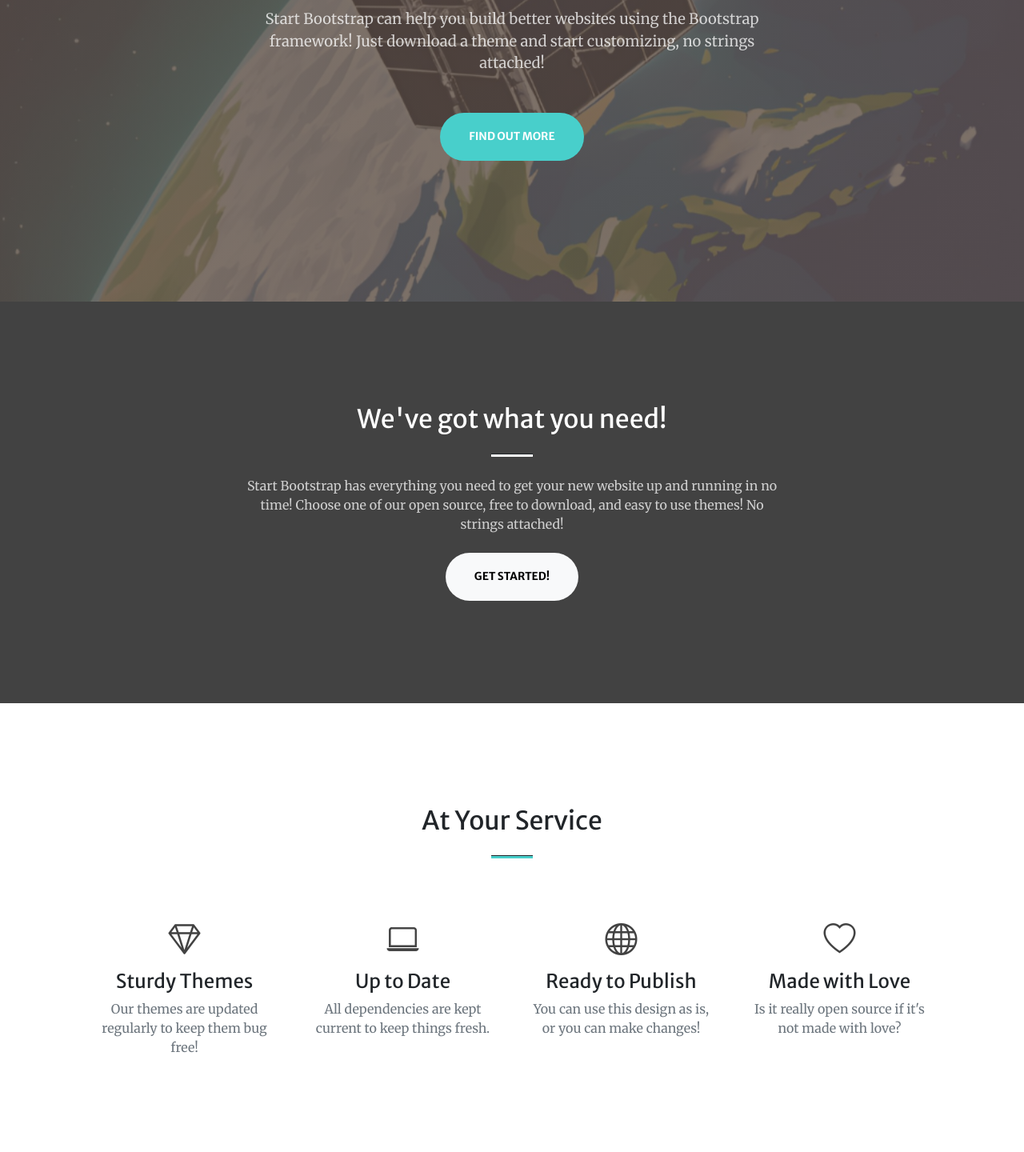
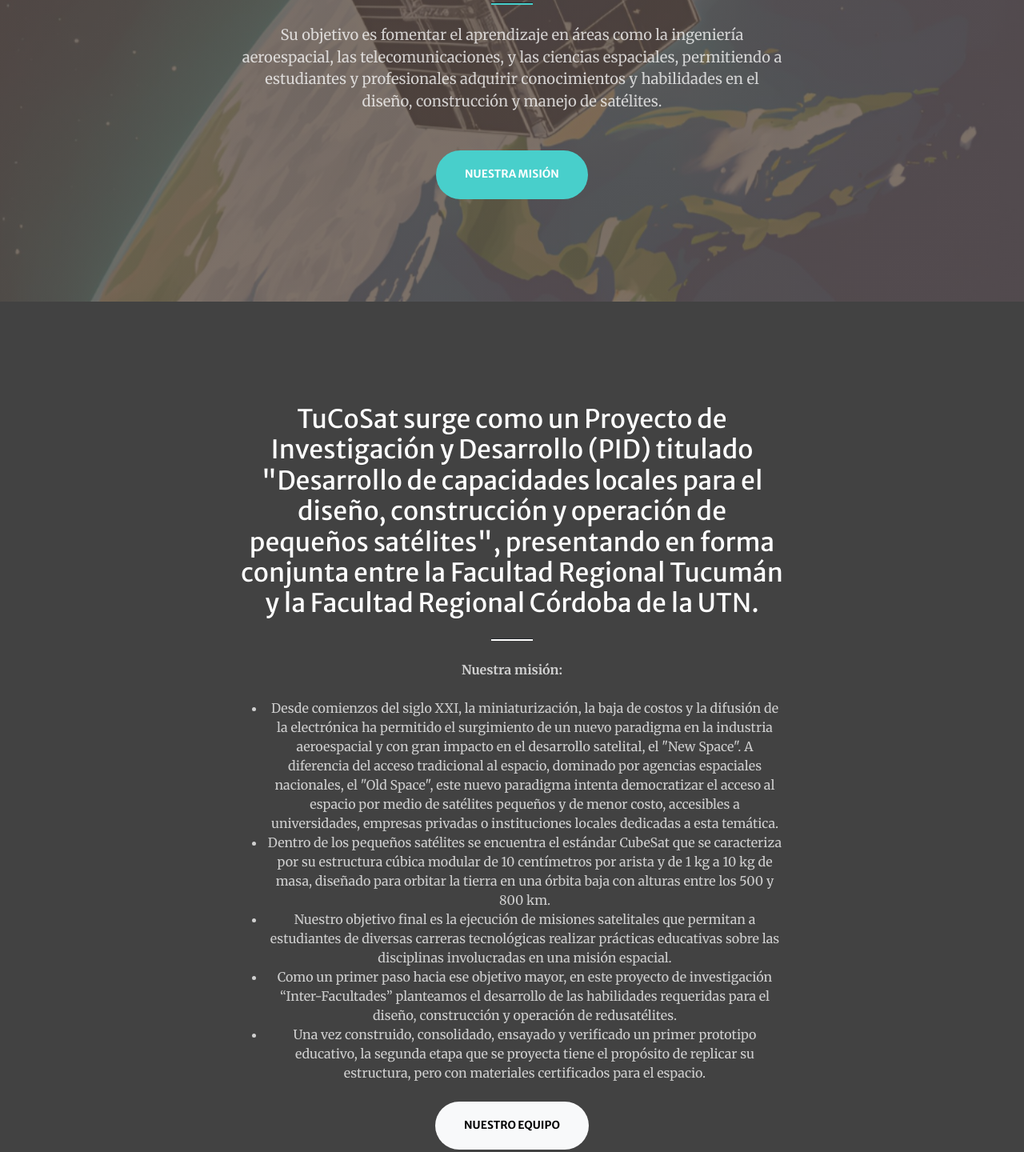
Before and after one commit to andrespienizzio/TuCoSat, a plain HTML site: page index.html in a window 1280 px wide. Shown: the part 423-1863 px from the top of the page at 80% size. Drawn offline with nearby package versions, Linux system fonts and the light colour scheme; some packages are replaced by stand-ins of ours; a script that the page names is missing.

```diff
--- a/index.html
+++ b/index.html
@@ -39,12 +39,12 @@
             <div class="container px-4 px-lg-5 h-100">
                 <div class="row gx-4 gx-lg-5 h-100 align-items-center justify-content-center text-center">
                     <div class="col-lg-8 align-self-end">
-                        <h1 class="text-white font-weight-bold">Your Favorite Place for Free Bootstrap Themes</h1>
+                        <h1 class="text-white font-weight-bold">TuCoSat es un proyecto de satélite con finalidades educativas</h1>
                         <hr class="divider">
                     </div>
                     <div class="col-lg-8 align-self-baseline">
-                        <p class="text-white-75 mb-5">Start Bootstrap can help you build better websites using the Bootstrap framework! Just download a theme and start customizing, no strings attached!</p>
-                        <a class="btn btn-primary btn-xl" href="#about">Find Out More</a>
+                        <p class="text-white-75 mb-5">Su objetivo es fomentar el aprendizaje en áreas como la ingeniería aeroespacial, las telecomunicaciones, y las ciencias espaciales, permitiendo a estudiantes y profesionales adquirir conocimientos y habilidades en el diseño, construcción y manejo de satélites.</p>
+                        <a class="btn btn-primary btn-xl" href="#about">Nuestra misión</a>
                     </div>
                 </div>
             </div>
@@ -54,10 +54,19 @@
             <div class="container px-4 px-lg-5">
                 <div class="row gx-4 gx-lg-5 justify-content-center">
                     <div class="col-lg-8 text-center">
-                        <h2 class="text-white mt-0">We've got what you need!</h2>
+                        <h2 class="text-white mt-0">TuCoSat surge como un Proyecto de Investigación y Desarrollo (PID) titulado "Desarrollo de capacidades locales para el diseño, construcción y operación de pequeños satélites", presentando en forma conjunta entre la Facultad Regional Tucumán y la Facultad Regional Córdoba de la UTN.</h2>
                         <hr class="divider divider-light">
-                        <p class="text-white-75 mb-4">Start Bootstrap has everything you need to get your new website up and running in no time! Choose one of our open source, free to download, and easy to use themes! No strings attached!</p>
-                        <a class="btn btn-light btn-xl" href="#services">Get Started!</a>
+                        <p class="text-white-75 mb-4">
+                            <strong class="mission">Nuestra misión:</strong>
+                        </p>
+                        <ul class="text-white-75 mb-4">
+                                <li>Desde comienzos del siglo XXI, la miniaturización, la baja de costos y la difusión de la electrónica ha permitido el surgimiento de un nuevo paradigma en la industria aeroespacial y con gran impacto en el desarrollo satelital, el "New Space". A diferencia del acceso tradicional al espacio, dominado por agencias espaciales nacionales, el "Old Space", este nuevo paradigma intenta democratizar el acceso al espacio por medio de satélites pequeños y de menor costo, accesibles a universidades, empresas privadas o instituciones locales dedicadas a esta temática.</li>
+                                <li>Dentro de los pequeños satélites se encuentra el estándar CubeSat que se caracteriza por su estructura cúbica modular de 10 centímetros por arista y de 1 kg a 10 kg de masa, diseñado para orbitar la tierra en una órbita baja con alturas entre los 500 y 800 km.</li>
+                                <li>Nuestro objetivo final es la ejecución de misiones satelitales que permitan a estudiantes de diversas carreras tecnológicas realizar prácticas educativas sobre las disciplinas involucradas en una misión espacial.</li>
+                                <li>Como un primer paso hacia ese objetivo mayor, en este proyecto de investigación “Inter-Facultades” planteamos el desarrollo de las habilidades requeridas para el diseño, construcción y operación de redusatélites.</li>
+                                <li>Una vez construido, consolidado, ensayado y verificado un primer prototipo educativo, la segunda etapa que se proyecta tiene el propósito de replicar su estructura, pero con materiales certificados para el espacio.</li>
+                        </ul>
+                        <a class="btn btn-light btn-xl" href="#services">Nuestro equipo</a>
                     </div>
                 </div>
             </div>
```
